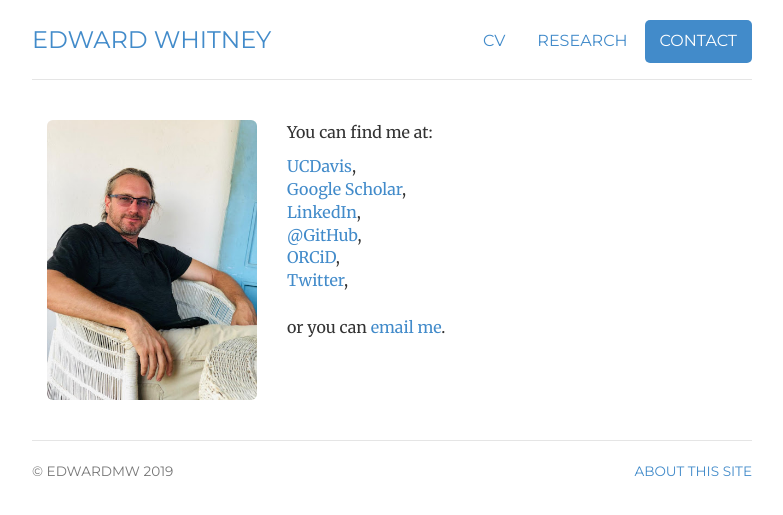
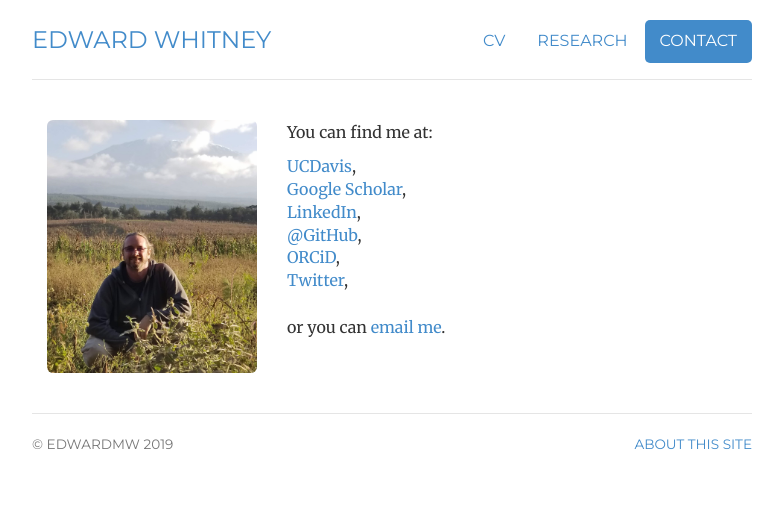
Before and after one commit to edwardmw/edwardmwhitney, a Jekyll site: the page built from contact/index.html, in a window 1280 px wide. Shown: the top 515 px of the page, without its empty margins (248-1031 px from the left). Built offline with Jekyll 4.4.1, drawn with Linux system fonts in a browser that asks for light colours.

Commit message:
pic_change
change pic on contact to nature website

```diff
--- a/contact/index.html
+++ b/contact/index.html
@@ -11,7 +11,7 @@
 <!-- <div class="jumbotron"> -->
 <div class="row marketing">
 	<div class="col-sm-4">
-		<img  class="img-rounded" alt="Edward Whitney" src="../img/colonialist.jpg" style='height: 100%; width: 100%; object-fit: contain'>
+		<img  class="img-rounded" alt="Edward Whitney" src="../img/naturewebsite.jpg" style='height: 100%; width: 100%; object-fit: contain'>
 	</div>
 	<div class="col-sm-4">
 		<p>You can find me at:</p>
```
